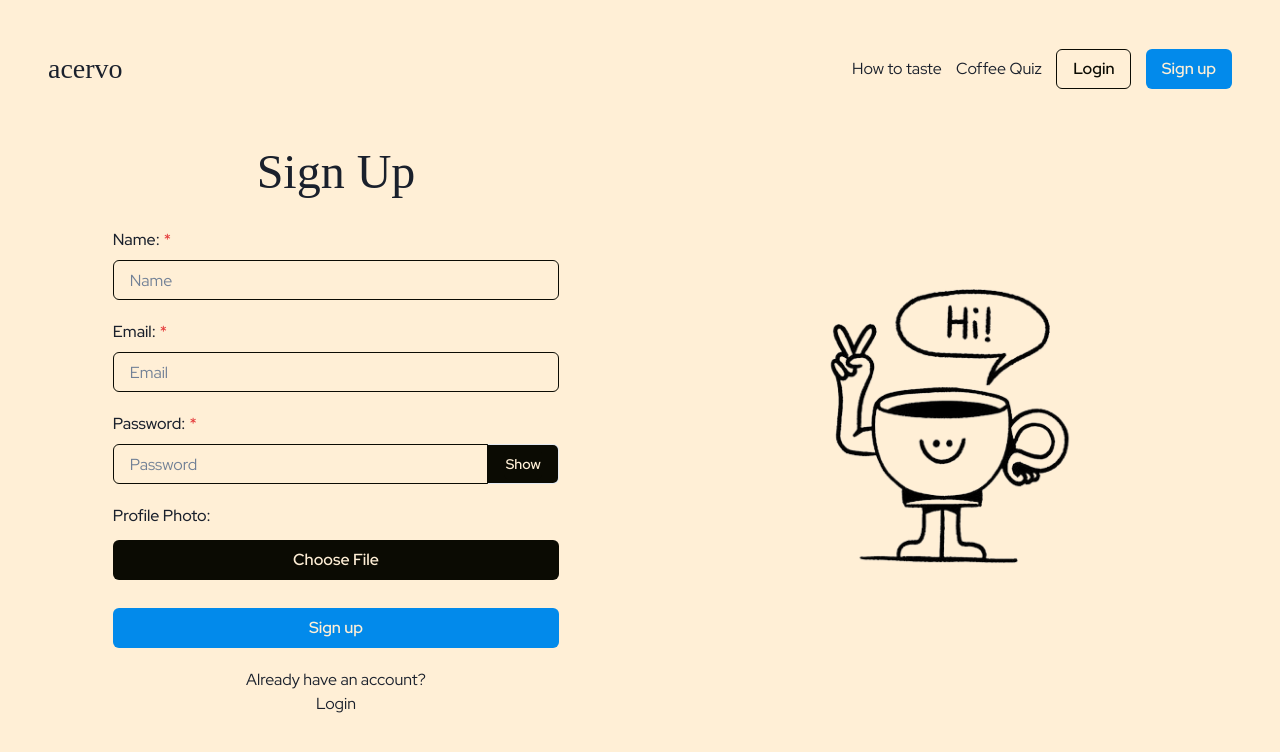
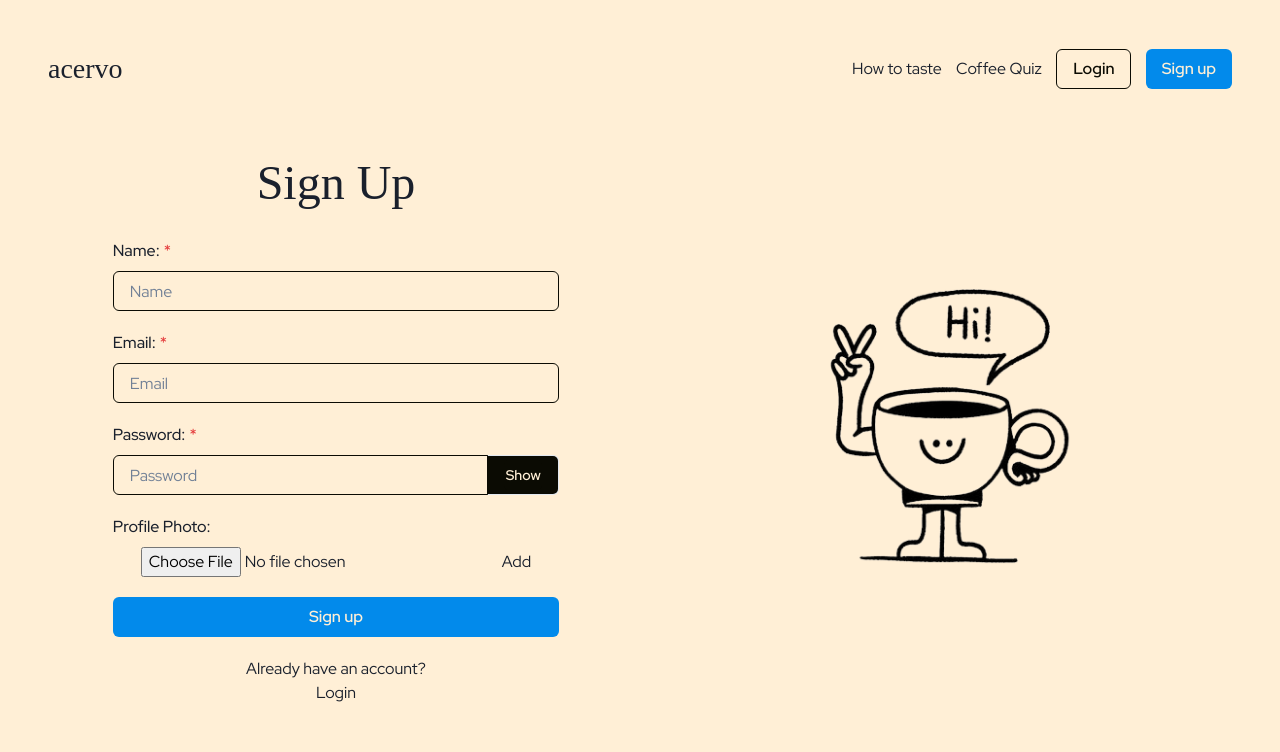
Before and after one commit to YaneUlly/acervo-front, a React (Vite) app in the folder acervo-front/: page /signup in a window 1280 px wide. Shown: the top 752 px of the page. Built offline with nearby package versions, Linux system fonts and the light colour scheme; a web font is replaced by a local one.

Commit message:
fixing a bug with the upload image

```diff
--- a/acervo-front/src/api/auth.api.js
+++ b/acervo-front/src/api/auth.api.js
@@ -16,3 +16,7 @@ export const verify = storedToken => {
     },
   });
 };
+
+export const upload = image => {
+  return axios.post(`${baseURL}/upload`, image);
+};
--- a/acervo-front/src/pages/SignUp.jsx
+++ b/acervo-front/src/pages/SignUp.jsx
@@ -1,6 +1,6 @@
 import { useState } from 'react';
 import { Link, useNavigate } from 'react-router-dom';
-import { signup } from '../api/auth.api';
+import { signup, upload } from '../api/auth.api';
 import SingUpImage from '../assets/SingUpImage.png';
 import {
   Box,
@@ -32,21 +32,23 @@ function SignUp() {
   };
 
   const handleSubmit = async e => {
-    e.preventDefault();
+    try {
+      e.preventDefault();
 
-    try {
       const user = { name, email, password };
 
       if (image) {
         const uploadData = new FormData();
-        uploadData.append('File', image);
+        uploadData.append('file', image);
 
-        const response = await uploadData(uploadData);
+        const response = await upload(uploadData);
         console.log(response.data);
 
         user.photoUrl = response.data.photoUrl;
       }
+
       await signup(user);
+
       navigate('/login');
     } catch (error) {
       console.log('Error signup', error);
@@ -102,7 +104,7 @@ function SignUp() {
             <FormLabel>Password:</FormLabel>
             <InputGroup>
               <Input
-                type='password'
+                type={show ? 'text' : 'password'}
                 placeholder='Password'
                 value={password}
                 borderColor='#0B0B03'
@@ -127,28 +129,8 @@ function SignUp() {
           </FormControl>
 
           <FormLabel>Profile Photo:</FormLabel>
-          <Input
-            type='file'
-            onChange={handleImage}
-            display='none'
-            id='profilePhoto'
-          ></Input>
-          <label htmlFor='profilePhoto'>
-            <Button
-              as='span'
-              size='md'
-              bgColor='#0B0B03'
-              color='#FFEFD6'
-              marginTop='1'
-              marginBottom='2'
-              width='100%'
-              _hover={{
-                bgColor: '#0B0B03',
-              }}
-            >
-              Choose File
-            </Button>
-          </label>
+          <input type='file' onChange={handleImage}></input>
+          <button type='submit'>Add</button>
 
           <Button
             type='submit'
```
